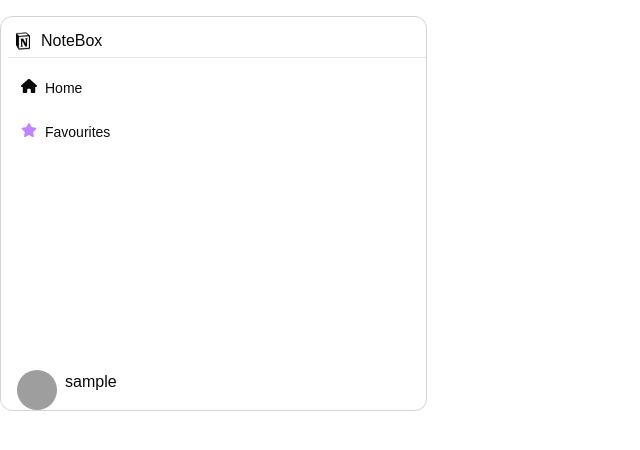
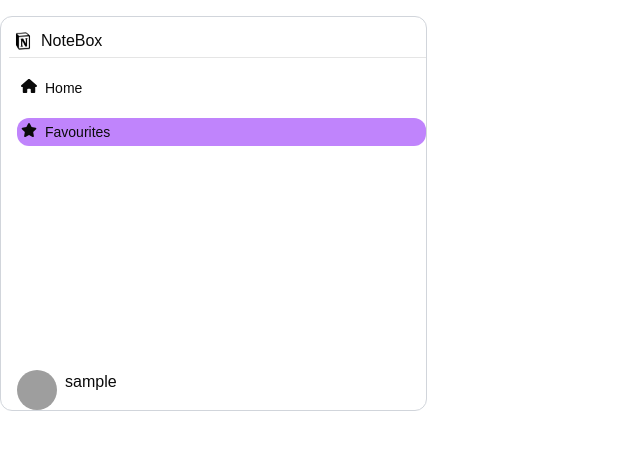
Before and after one commit to Monu2114/Notes, a Next.js app: page /favourites in a window 1280 px wide. Shown: the top 450 px of the page, without its empty margins (0-640 px from the left). Built offline with nearby package versions, Linux system fonts and the light colour scheme; no server answers; sample sign-in values are in the browser's storage; grey boxes are pictures that could not be loaded.

Commit message:
favourite bg changes

```diff
--- a/src/components/navbar.jsx
+++ b/src/components/navbar.jsx
@@ -27,17 +27,12 @@ export default function Navbar() {
             <p className="text-sm">Home</p>
           </div>
           <div
-            className="flex gap-2 ml-2 mt-2 p-1 hover:bg-purple-400 hover:rounded-xl "
+            className={`flex gap-2 ml-2 mt-2 p-1 hover:bg-purple-400 hover:rounded-xl ${
+              pathname === "/favourites" ? "bg-purple-400 rounded-xl" : ""
+            }`}
             onClick={() => router.push("/favourites")}
           >
-            <FontAwesomeIcon
-              icon={faStar}
-              className={`w-4 ${
-                pathname === "/favourites"
-                  ? "text-purple-400"
-                  : "text-black-500"
-              }`}
-            />
+            <FontAwesomeIcon icon={faStar} className={`w-4`} />
             <p className="text-sm">Favourites</p>
           </div>
         </div>
```
